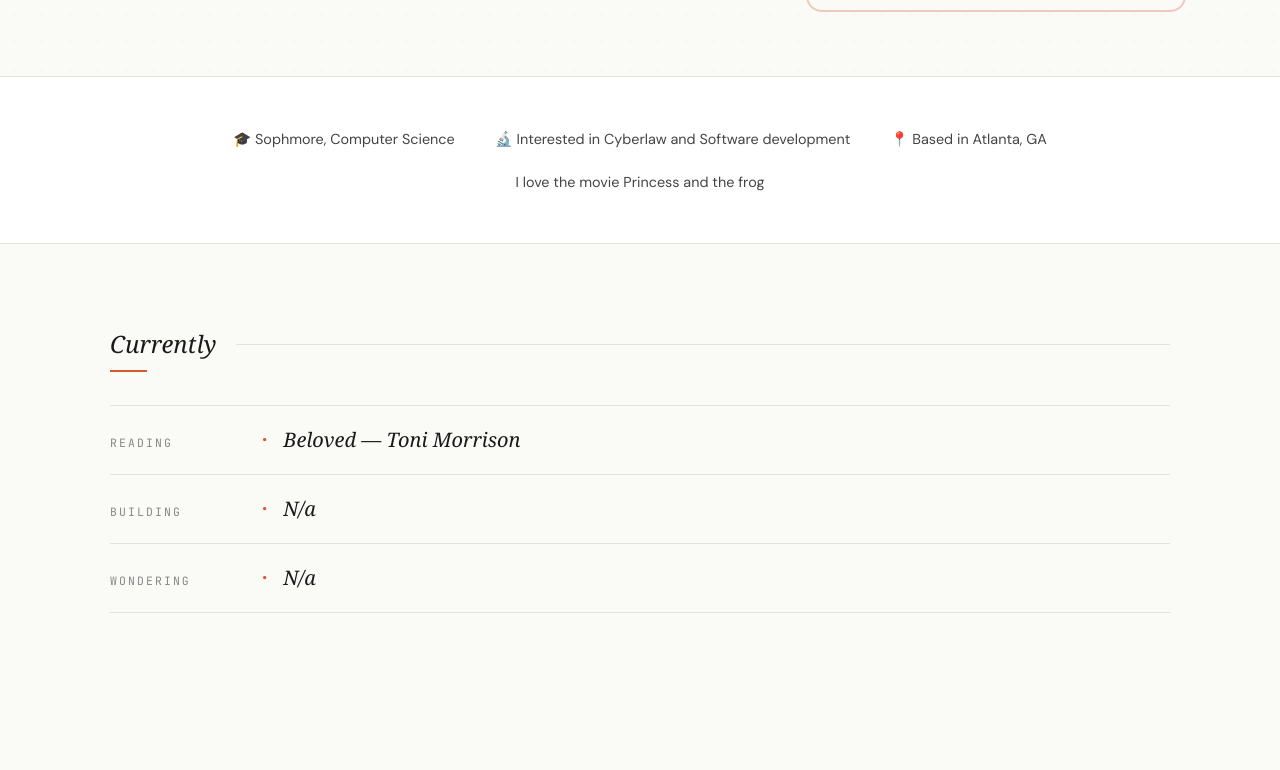
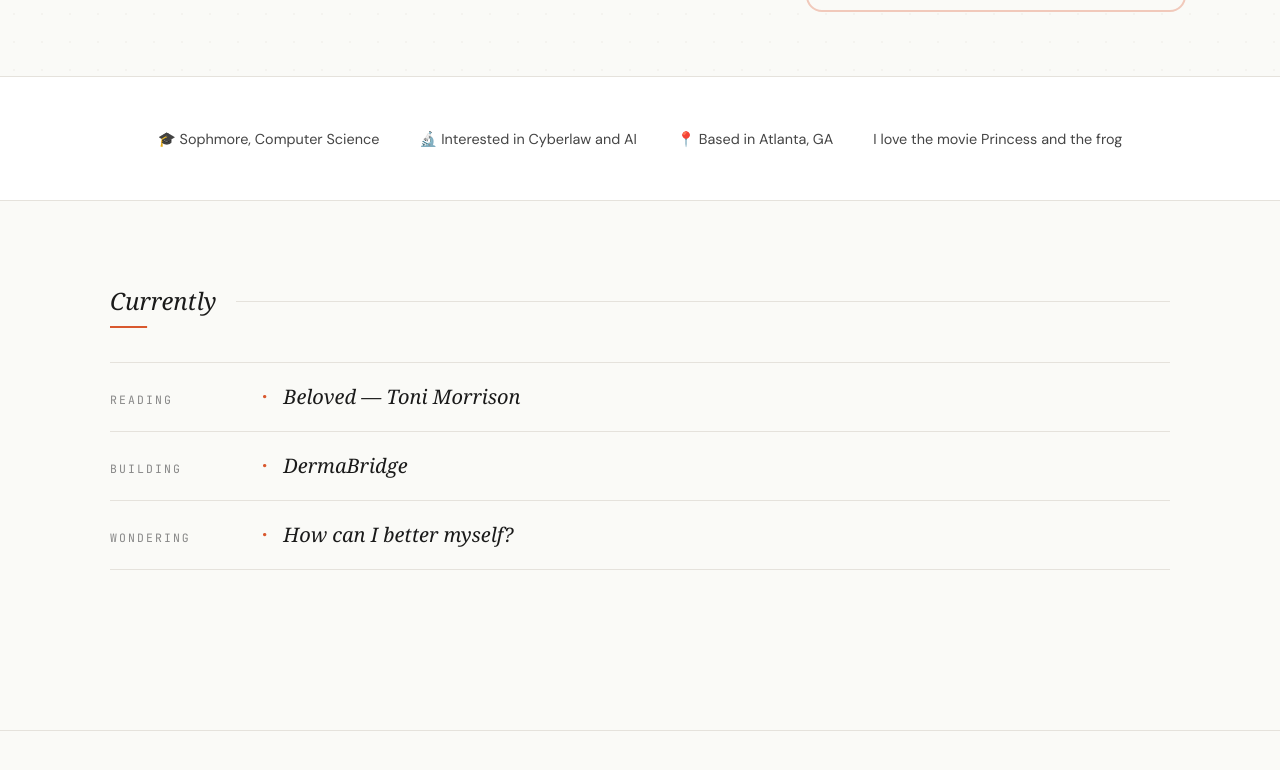
Before and after one commit to leonafrancis/leonafrancisceamls26.github.io, a Jekyll site: the page built from index.md, in a window 1280 px wide and 900 px high, scrolled down 514 px, cut to the strip 130-900 px from the top of the window. Built offline with Jekyll 4.4.1, drawn with Linux system fonts in a browser that asks for light colours; some web fonts are replaced.

Commit message:
Update index.md

```diff
--- a/index.md
+++ b/index.md
@@ -8,7 +8,7 @@ motto: "Don’t underestimate yourself. You are more capable than you think."
 
 quick_facts:
   - "🎓 Sophmore, Computer Science"
-  - "🔬 Interested in Cyberlaw and Software development"
+  - "🔬 Interested in Cyberlaw and AI "
   - "📍 Based in Atlanta, GA"
   - " I love the movie Princess and the frog"
 
@@ -20,7 +20,7 @@ currently:
   - label: Reading
     text: "Beloved — Toni Morrison"
   - label: Building
-    text: "N/a"
+    text: "DermaBridge"
   - label: Wondering
-    text: "N/a"
+    text: "How can I better myself?"
 ---
```
